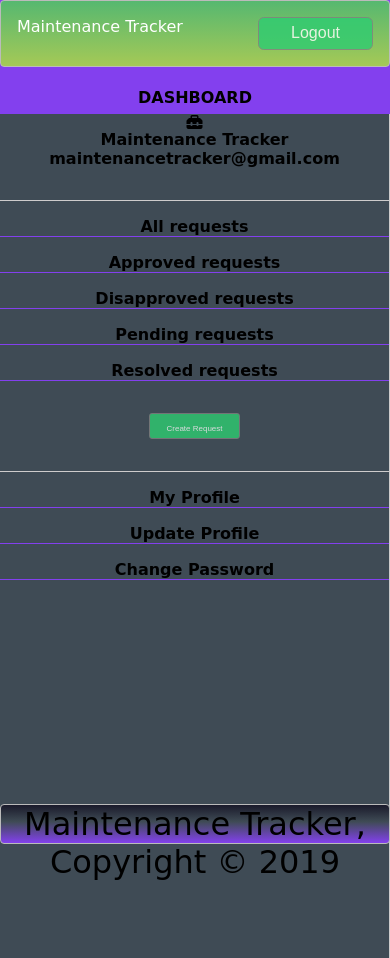
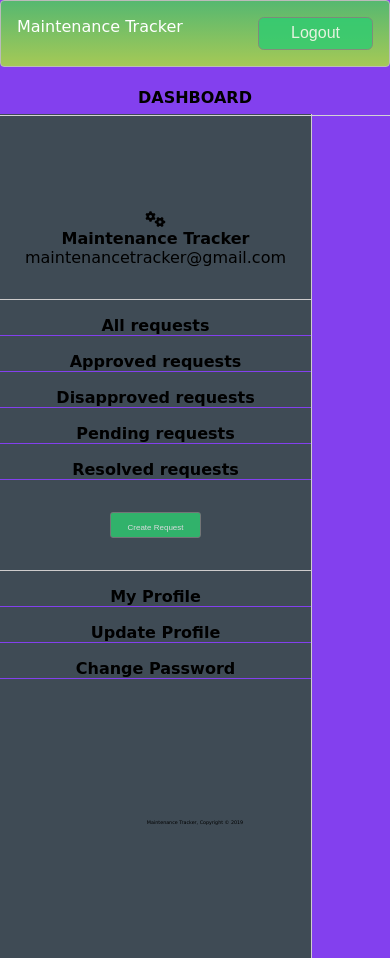
Before and after one commit to Donserio/Maintainace-Tracker-App, a plain HTML site: page user.html in a window 390 px wide. Drawn offline with Linux system fonts and the light colour scheme; a web font is replaced by a local one.

Commit message:
touches on the UI

```diff
--- a/css/user.css
+++ b/css/user.css
@@ -64,6 +64,10 @@ ul.mt-nav li a{
     margin: 6em 0 2em 0;
 }
 
+.sidebar-head > h2 p{
+    font-display: bold;
+}
+
 .mt-side-bar{
     position: fixed;
     top: 4.2em;
@@ -92,15 +96,27 @@ ul.mt-nav li a{
     width: 100%;
   }
 
+  .mt-side-bar>ul:hover{
+
+  }
+
+  .mt-side-bar>ul>li:hover{
+      color: #8340ee;
+      background-color: #b6b6b6;
+      line-height: 2em;
+  }
+
   @media only screen and (max-width: 600px) {
     .mt-side-bar{
+
         height: 100vh;
-        width: 100%;
+        width: 80%;
         position: absolute;
         margin-top: 5rem;
         font-size: 0.5em;
         padding: 0;
         display: block;
+        z-index: -1;
     }
 }
 
@@ -214,12 +230,14 @@ footer{
     text-align: center;
     bottom: 0;
     width: 100%;
-    height: 2.5rem;
+    height: 2rem;
+    font-size: 1rem;
 }
 
 @media only screen and (max-width: 600px) {
     footer {
         font-size: 0.3em;
+        height: 1.5rem;
     }
 }
 
--- a/user.html
+++ b/user.html
@@ -28,9 +28,11 @@
               </div>
               <section>
               <div class="mt-side-bar" id="side-bar">
-                    <i class="fas fa-toolbox"></i>
-                    <h3>Maintenance Tracker</h3>
-                    <h5 class="ch-green">maintenancetracker@gmail.com</h5>
+                  <div class="sidebar-head">
+                      <i class="fas fa-cogs"></i>
+                        <h2>Maintenance Tracker</h2>
+                        <p class="ch-green">maintenancetracker@gmail.com</p>
+                    </div>
                     <ul>
                       <li id="user-all"><h5><i class=""></i> All requests</h5></li>
                       <li id="user-approve"><h5><i class=""></i> Approved requests</h5></li>
@@ -78,7 +80,7 @@
                             </form>
                           </div>
                         </section>
-    <footer class="zone black">Maintenance Tracker, Copyright &copy; 2019</footer>
+    <footer >Maintenance Tracker, Copyright &copy; 2019</footer>
     <script src="./js/user.js"></script>
 </body>
 </html>
```
Also changed, not shown: admin.html (+4 -4 lines).
